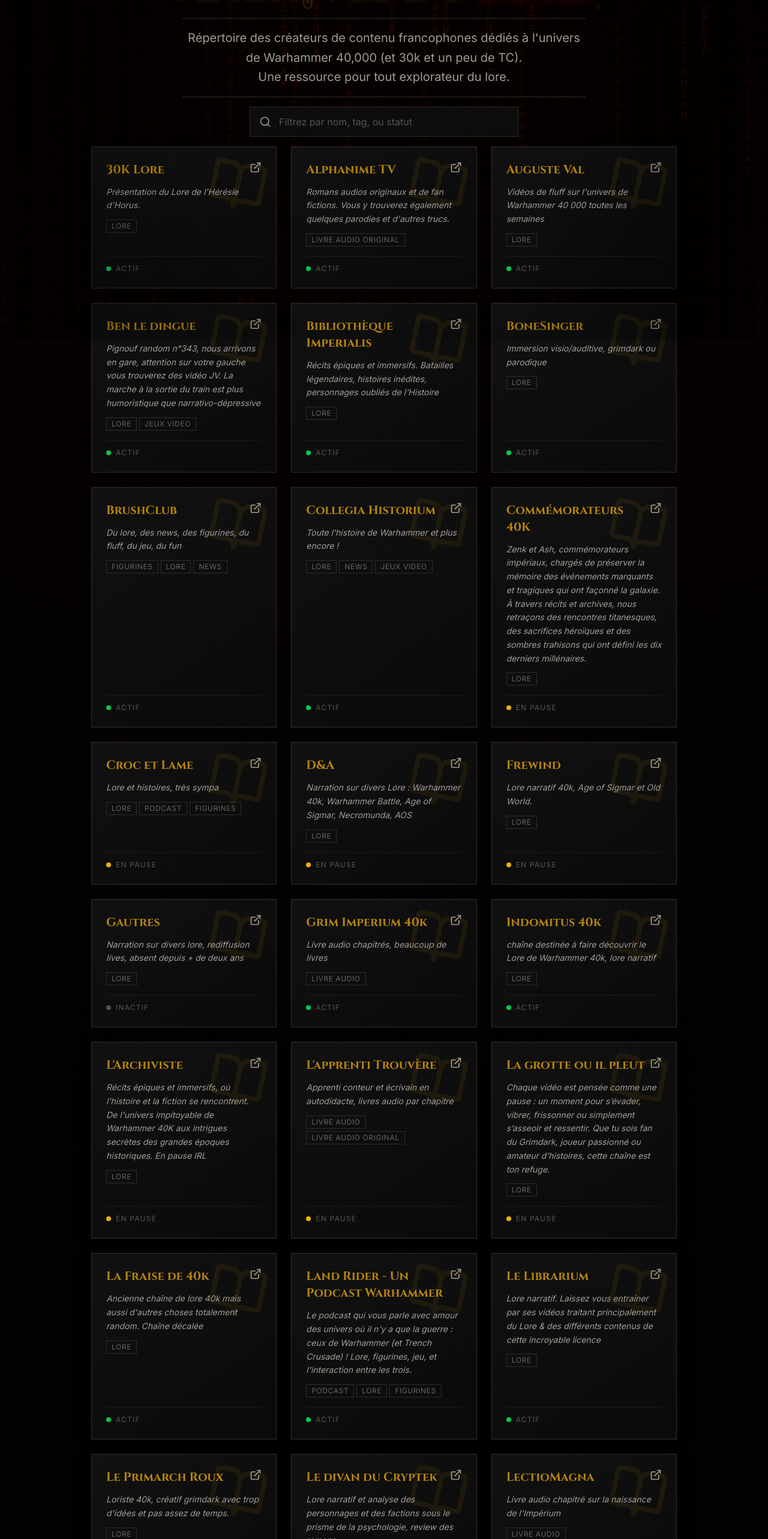
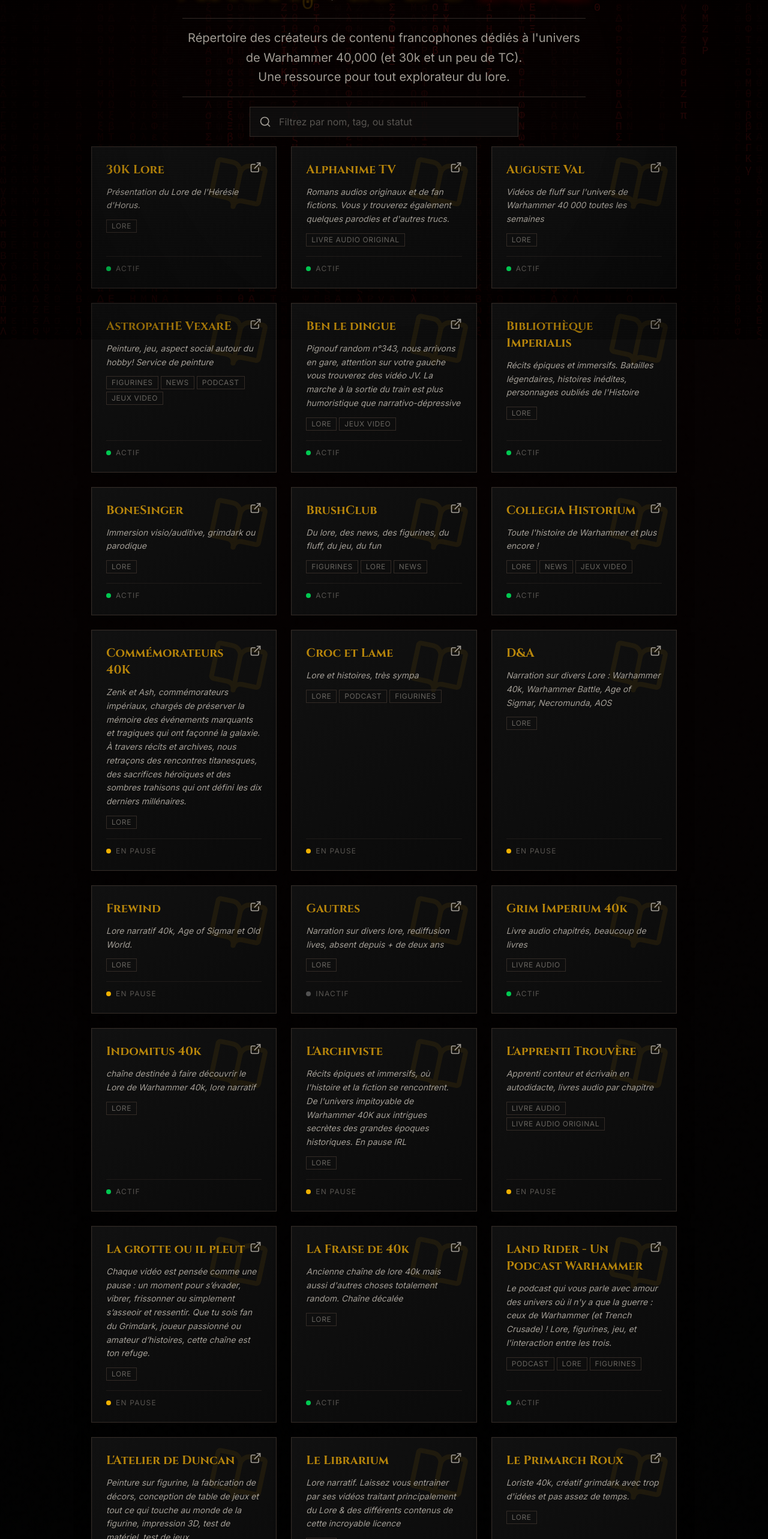
Before and after one commit to Kalcinator/Archives-du-Lore, a React (Vite) app: page / in a window 1280 px wide. Shown: the part 234-2800 px from the top of the page at 60% size. Built offline with nearby package versions, Linux system fonts and the light colour scheme.

Commit message:
feat: initialize channels data with curated list of Warhammer lore and hobbyist resources

```diff
--- a/src/data/channels.data.ts
+++ b/src/data/channels.data.ts
@@ -23,6 +23,14 @@
       "Vidéos de fluff sur l'univers de Warhammer 40 000 toutes les semaines",
     status: "active",
     tags: ["lore"],
+  },
+  {
+    name: "AstropathE VexarE",
+    url: "https://www.youtube.com/@AstropathEVexarE",
+    description:
+      "Peinture, jeu, aspect social autour du hobby! Service de peinture",
+    status: "active",
+    tags: ["figurines", "news", "podcast", "jeux-video"],
   },
   {
     name: "Ben le dingue",
@@ -153,6 +161,14 @@
       "Le podcast qui vous parle avec amour des univers où il n'y a que la guerre : ceux de Warhammer (et Trench Crusade) ! Lore, figurines, jeu, et l'interaction entre les trois.",
     status: "active",
     tags: ["podcast", "lore", "figurines"],
+  },
+  {
+    name: "L'Atelier de Duncan",
+    url: "https://www.youtube.com/@latelierdeduncan",
+    description:
+      "Peinture sur figurine, la fabrication de décors, conception de table de jeux et tout ce qui touche au monde de la figurine, impression 3D, test de matériel, test de jeux ...",
+    status: "active",
+    tags: ["figurines", "news", "podcast", "jeux-video"],
   },
   {
     name: "Le Librarium",
```
